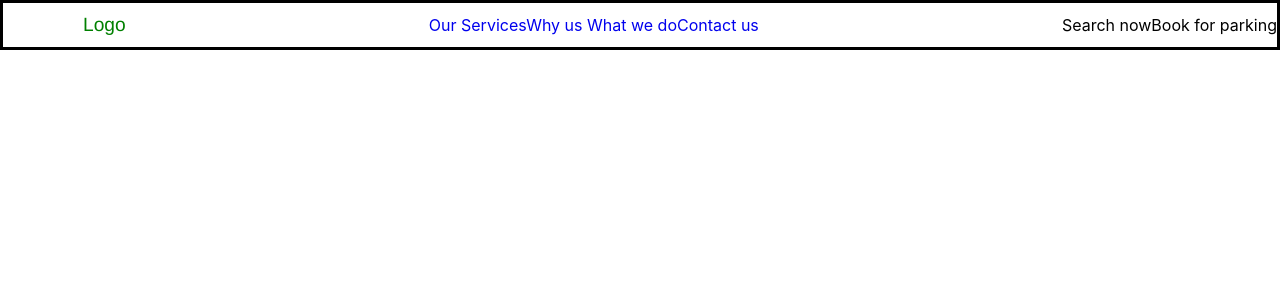
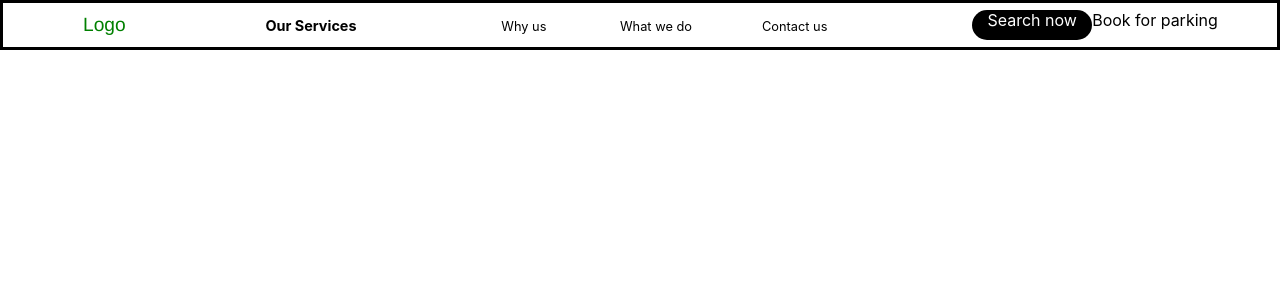
Before and after one commit to subash3522/evpoint, a React (Create React App) app: page / in a window 1280 px wide. Shown: the top 300 px of the page. Built offline with nearby package versions, Linux system fonts and the light colour scheme.

Commit message:
try commit

```diff
--- a/src/Navbar.css
+++ b/src/Navbar.css
@@ -18,11 +18,40 @@
 
 .navbar ul li a{
     text-decoration: none;
+    margin-left: 35px;
+    margin-right: 35px;
+    color: black;
+    font-size: 0.8rem;
+
+}
+.ourservices{
+    margin-left: 30px;
+}
+
+.ourservices a{
+    text-decoration: none;
+    font-size: 0.9rem;
+    color: black;
+    font-weight: bold;
+
 
 }
 .options{
     display: flex;
+    margin-right: 50px;
+    width: 20%;
+    justify-content: ;
 }
+.search{
+    background-color: black;
+    color: white;
+    height: 30px;
+    width: 120px;
+    text-align: center;
+    border-radius: 20px;
+}
+
+
 
 .nav-logo {
     font-family: 'Franklin Gothic Medium', 'Arial Narrow', Arial, sans-serif;
--- a/src/Navbar.js
+++ b/src/Navbar.js
@@ -7,10 +7,10 @@ function Navbar() {
     <header>
         <nav className="navbar">
             <div className="nav-logo">Logo</div>
+            <div className="ourservices"><a href="#" className='nav-a-big'>Our Services</a></div>
             <div className="links">
                 <ul>
                     <li>
-                        <a href="#">Our Services</a>
                         <a href="#">Why us</a>
                         <a href="#"> What we do</a>
                         <a href="#">Contact us</a>
```
